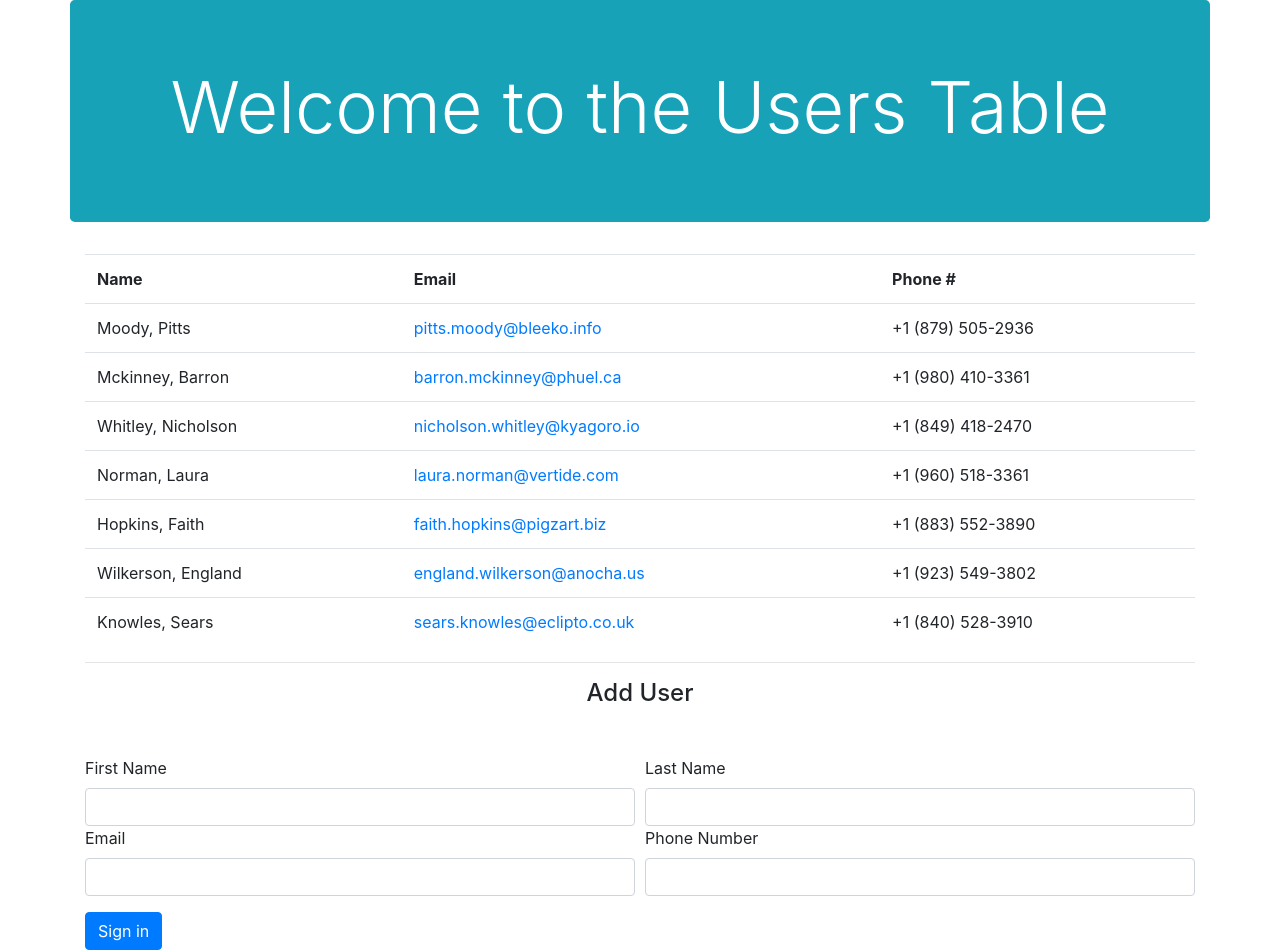
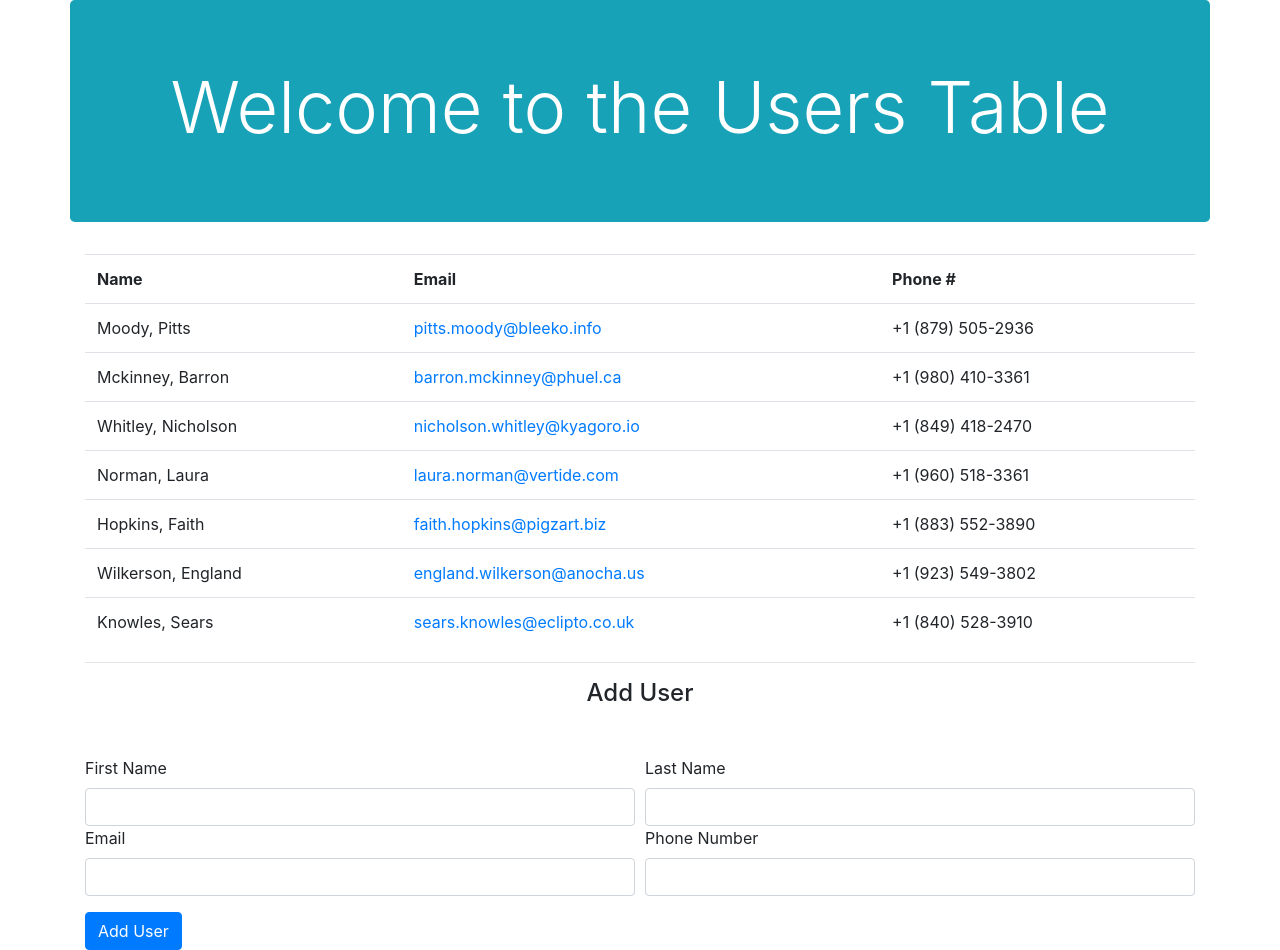
Before and after one commit to DewofyourYouth/react-test, a React (Create React App) app: page / in a window 1280 px wide. Built offline with nearby package versions, Linux system fonts and the light colour scheme; the HTML template or start-up script is replaced by a standard one.

Commit message:
fix label on user

```diff
--- a/src/App.js
+++ b/src/App.js
@@ -183,7 +183,7 @@ const UserTable = ({ users }) => (
         </div>
       </div>
       <button type="submit" class="btn btn-primary mt-3">
-        Sign in
+        Add User
       </button>
     </form>
   </div>
```
